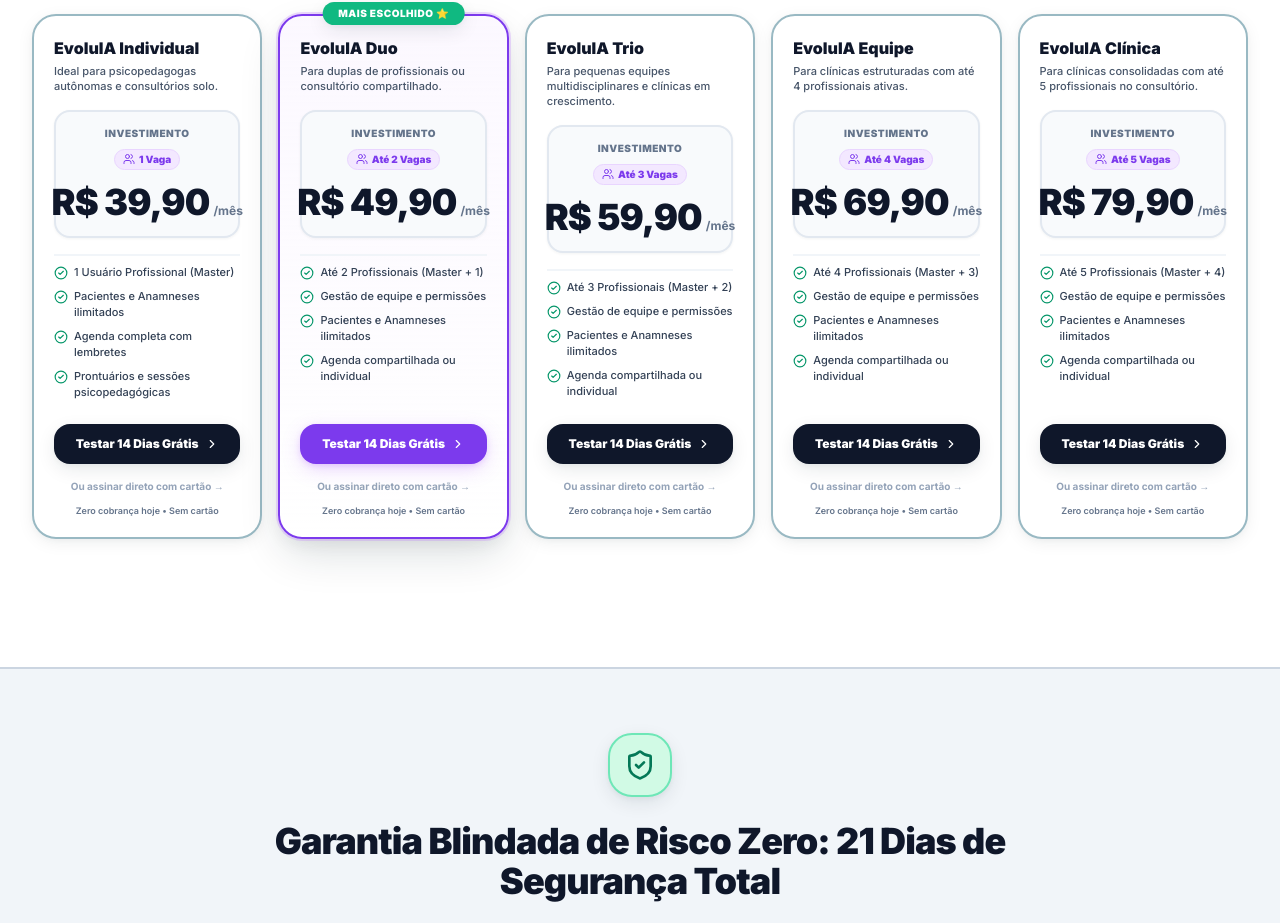
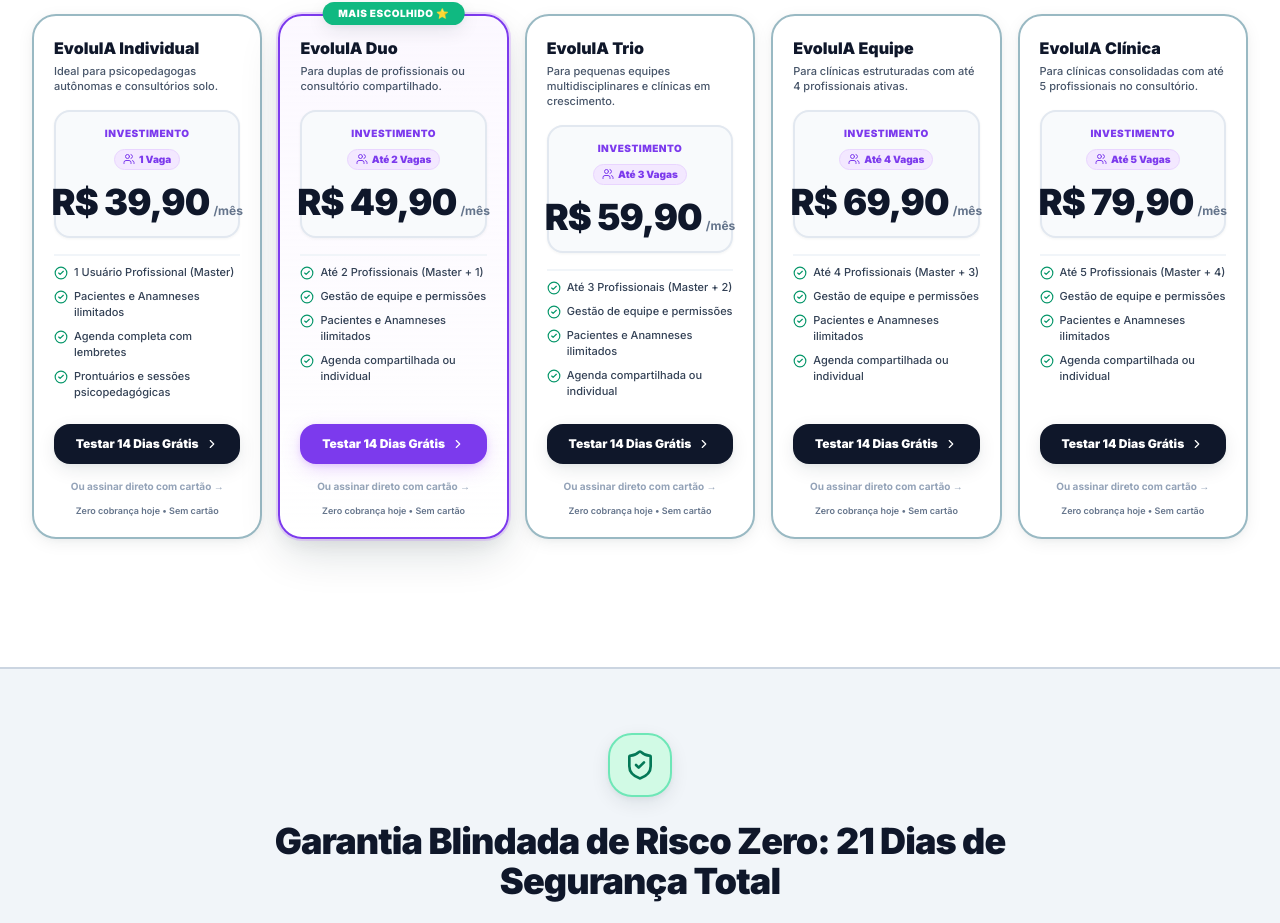
Before and after one commit to renatocarbone817/EvoluIA, a React (Vite) app: page / in a window 1280 px wide. Shown: the part 4396-5319 px from the top of the page. Built offline with nearby package versions, Linux system fonts and the light colour scheme; no server answers.

Commit message:
style(planos): padronizar texto Investimento na mesma cor roxa do 12x de

```diff
--- a/src/pages/landing/LandingPage.tsx
+++ b/src/pages/landing/LandingPage.tsx
@@ -820,9 +820,7 @@ export function LandingPage() {
                     <div className="p-3.5 rounded-2xl bg-slate-50 border-2 border-slate-200 space-y-2 shadow-2xs">
                       {/* Top Row: Investimento (ou 12x de) + Vagas Centralizados Juntos */}
                       <div className="flex items-center justify-center gap-2 flex-wrap">
-                        <span className={`text-[10px] font-black uppercase tracking-wider whitespace-nowrap transition-colors ${
-                          billingPeriod === "yearly" ? "text-[#7C3AED]" : "text-slate-500"
-                        }`}>
+                        <span className="text-[10px] font-black uppercase tracking-wider whitespace-nowrap text-[#7C3AED]">
                           {billingPeriod === "monthly" ? "Investimento" : "12x de"}
                         </span>
                         <div className="px-2 py-0.5 rounded-lg bg-purple-100 border border-purple-200 text-[#7C3AED] text-[10px] font-black flex items-center gap-1 shrink-0 whitespace-nowrap">
--- a/src/pages/plan/PlanPage.tsx
+++ b/src/pages/plan/PlanPage.tsx
@@ -386,9 +386,7 @@ export function PlanPage() {
                   <div className="p-3.5 rounded-2xl bg-[#F7FAFA] border-2 border-[#EEF5F6] space-y-2 shadow-2xs">
                     {/* Top Row: Investimento (ou 12x de) + Vagas Centralizados Juntos */}
                     <div className="flex items-center justify-center gap-2 flex-wrap">
-                      <span className={`text-[10px] font-black uppercase tracking-wider whitespace-nowrap transition-colors ${
-                        billingPeriod === "yearly" ? "text-[#7C3AED]" : "text-slate-500"
-                      }`}>
+                      <span className="text-[10px] font-black uppercase tracking-wider whitespace-nowrap text-[#7C3AED]">
                         {billingPeriod === "monthly" ? "Investimento" : "12x de"}
                       </span>
                       <div className="px-2 py-0.5 rounded-lg bg-purple-100 border border-purple-200 text-[#7C3AED] text-[10px] font-black flex items-center gap-1 shrink-0 whitespace-nowrap">
```
